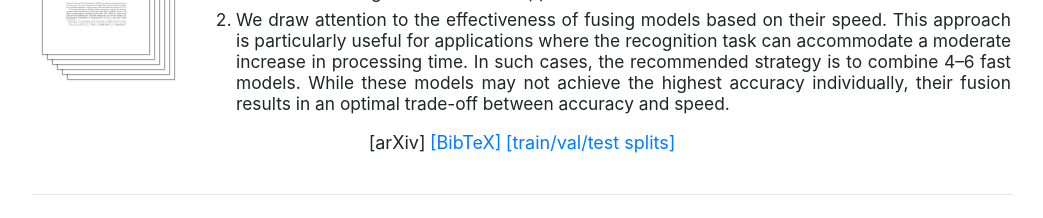
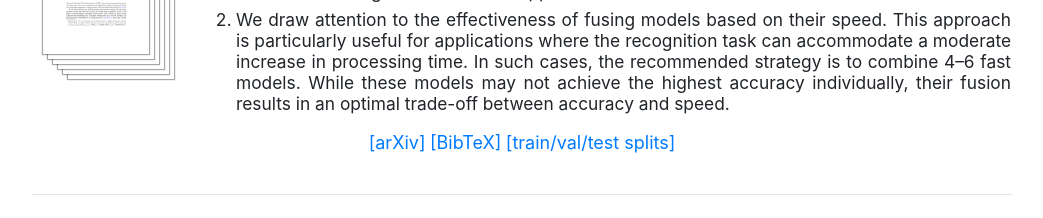
Before and after one commit to raysonlaroca/raysonlaroca.github.io, a plain HTML site: page supp/lpr-model-fusion/index.html in a window 1280 px wide. Shown: the part 1480-1698 px from the top of the page, without its empty margins (118-1161 px from the left). Drawn offline with nearby package versions, Linux system fonts and the light colour scheme.

Commit message:
Added link to arXiv

```diff
--- a/supp/lpr-model-fusion/index.html
+++ b/supp/lpr-model-fusion/index.html
@@ -160,7 +160,7 @@
 					<tr>
 						<td align=center colspan="2">
 							<center>
-								<span style="font-size:18px" class="nobr">[arXiv]</span>
+								<span style="font-size:18px" class="nobr"><a href='https://arxiv.org/abs/2309.04331' target='_blank'>[arXiv]</a></span>
 								<span style="font-size:18px" class="nobr"><a href='https://raysonlaroca.github.io/bibtex/laroca2023leveraging.txt' target='_blank'>[BibTeX]</a></span>
 								<span style="font-size:18px" class="nobr"><a href='./splits.zip'>[train/val/test splits]</a></span>
 							</center>
```
